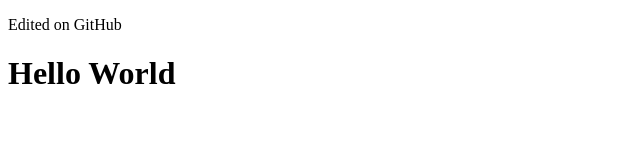
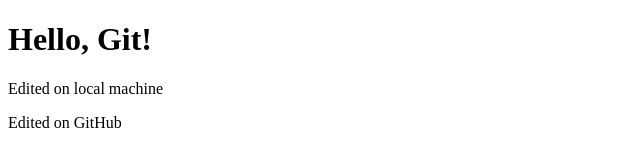
Before and after one commit to Lehaibac05/Buoi3, a plain HTML site: page index.html in a window 1280 px wide. Shown: the whole page, without its empty margins (0-640 px from the left). Drawn offline with Linux system fonts and the light colour scheme.

Commit message:
Resolve conflict in index.html

```diff
--- a/index.html
+++ b/index.html
@@ -6,7 +6,8 @@
     <title>Document</title>
 </head>
 <body>
+    <h1>Hello, Git!</h1>
+    <p>Edited on local machine</p>
     <p>Edited on GitHub</p>
-    <h1>Hello World</h1>
 </body>
 </html>
```
